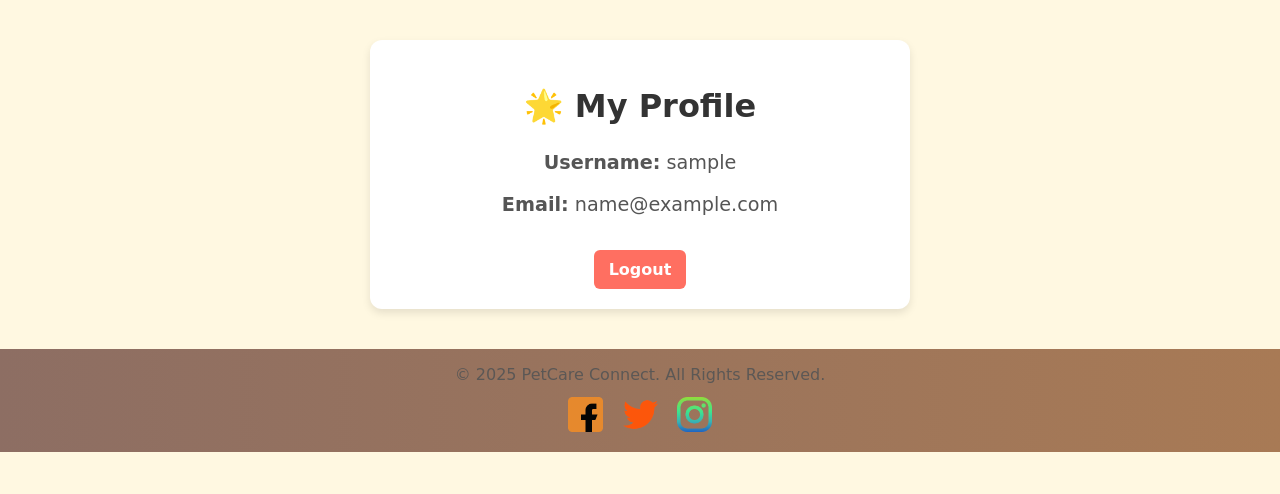
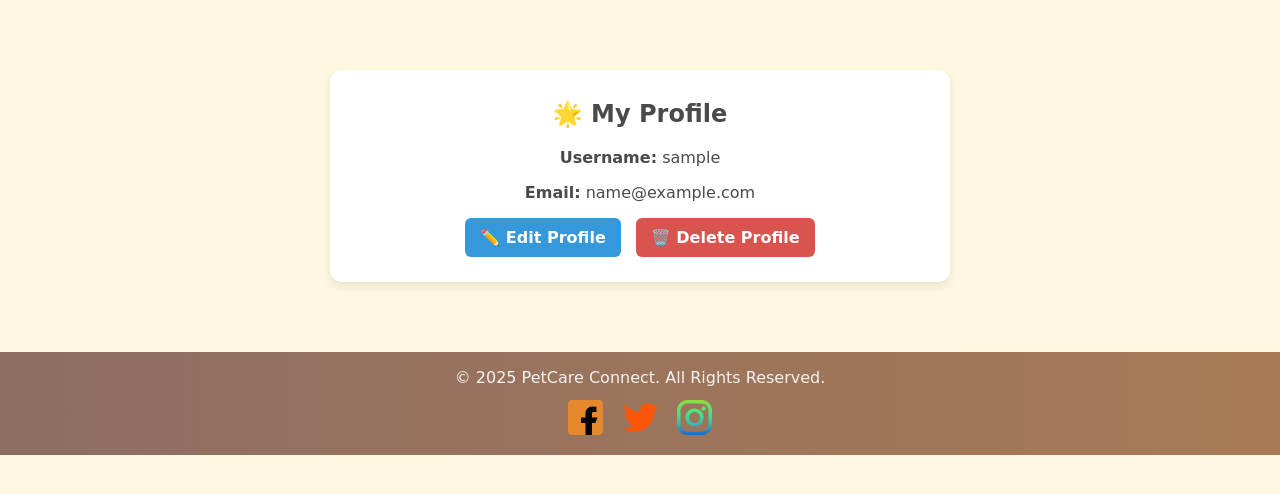
Before and after one commit to annasarabasheva/Project-with-Django-2, a Django app: page /accounts/profile/ in a window 1280 px wide. Shown: the part 99-593 px from the top of the page. Run offline with Django 4.2, Linux system fonts and the light colour scheme; the visitor is signed in with stand-in values (Sample User, id 1).

Commit message:
Add edit and delete functionality for My Profile page

```diff
--- a/PersonalProject/accounts/forms.py
+++ b/PersonalProject/accounts/forms.py
@@ -21,4 +21,4 @@ class AppUserCreationForm(UserCreationForm):
 class ProfileEditForm(forms.ModelForm):
     class Meta:
         model = Profile
-        exclude = ('user', )
+        fields = ['first_name', 'last_name', 'profile_picture']
--- a/PersonalProject/accounts/urls.py
+++ b/PersonalProject/accounts/urls.py
@@ -1,11 +1,14 @@
 from django.contrib.auth.views import LogoutView
 from django.urls import path
-from PersonalProject.accounts.views import AppUserLoginView, AppUserRegisterView, user_profile
+from PersonalProject.accounts.views import AppUserLoginView, AppUserRegisterView, user_profile, edit_profile, \
+    delete_profile
 
 urlpatterns = [
     path('login/', AppUserLoginView.as_view(), name='login'),
     path('register/', AppUserRegisterView.as_view(), name='register'),
     path('logout/', LogoutView.as_view(), name='logout'),
     path('profile/', user_profile, name='user-profile'),
+    path('edit-profile/', edit_profile, name='edit-profile'),
+    path('delete-profile/', delete_profile, name='delete-profile'),
 
 ]
--- a/PersonalProject/accounts/views.py
+++ b/PersonalProject/accounts/views.py
@@ -1,11 +1,12 @@
 from django.contrib.auth import get_user_model, login
 from django.contrib.auth.decorators import login_required
 from django.contrib.auth.views import LoginView
-from django.shortcuts import render
+from django.shortcuts import render, redirect
 from django.urls import reverse_lazy
 from django.views.generic import CreateView
 
-from PersonalProject.accounts.forms import AppUserCreationForm
+from PersonalProject.accounts.forms import AppUserCreationForm, ProfileEditForm
+from PersonalProject.pets.models import PetProfile
 
 UserModel = get_user_model()
 
@@ -31,3 +32,30 @@ class AppUserRegisterView(CreateView):
 @login_required
 def user_profile(request):
     return render(request, "accounts/user-profile.html")
+
+
+@login_required
+def edit_profile(request):
+    profile = request.user.profile
+
+    if request.method == "POST":
+        form = ProfileEditForm(request.POST, instance=profile)
+        if form.is_valid():
+            form.save()
+            return redirect("user-profile")
+
+    else:
+        form = ProfileEditForm(instance=profile)
+
+    return render(request, "accounts/edit-profile.html", {"form": form})
+
+
+@login_required
+def delete_profile(request):
+    if request.method == "POST":
+        user = request.user
+        PetProfile.objects.filter(owner=user).delete()
+        user.delete()
+        return redirect("home")
+
+    return render(request, "accounts/delete-profile.html")
--- a/static/css/accounts/user-profile.css
+++ b/static/css/accounts/user-profile.css
@@ -1,35 +1,48 @@
 .profile-container {
-    max-width: 500px;
-    margin: 40px auto;
-    padding: 20px;
+    max-width: 600px;
+    margin: 70px auto;
+    padding: 10px;
     background: white;
     border-radius: 12px;
     box-shadow: 0 4px 8px rgba(0, 0, 0, 0.1);
     text-align: center;
 }
 
-.profile-container h2 {
-    font-size: 2rem;
-    color: #333;
+.profile-pic {
+    width: 150px;
+    height: 150px;
+    border-radius: 50%;
+    object-fit: cover;
+    margin-bottom: 15px;
 }
 
-.profile-container p {
-    font-size: 1.2rem;
-    color: #555;
+.profile-actions {
+    display: flex;
+    justify-content: center;
+    gap: 15px;
+    margin-top: 15px;
 }
 
-.logout-btn {
-    display: inline-block;
-    margin-top: 15px;
+.edit-btn {
     padding: 10px 15px;
-    background: #ff6f61;
+    background: #3498db;
     color: white;
     text-decoration: none;
     border-radius: 6px;
-    font-weight: bold;
-    transition: background 0.3s;
 }
 
-.logout-btn:hover {
-    background: #e65a50;
+.edit-btn:hover {
+    background: #217dbb;
 }
+
+.delete-btn {
+    padding: 10px 15px;
+    background: #e74c3c;
+    color: white;
+    text-decoration: none;
+    border-radius: 6px;
+}
+
+.delete-btn:hover {
+    background: #c0392b;
+}
--- a/static/css/common/home.css
+++ b/static/css/common/home.css
@@ -77,7 +77,11 @@ header .logo img {
     margin-bottom: 2rem;
     color: #4a4a4a;
 }
+.features a {
+    color: #4a4a4a;
+    text-decoration:none;
 
+}
 .feature {
     display: inline-block;
     width: 250px;
--- a/static/css/pets/delete-pet-profile.css
+++ b/static/css/pets/delete-pet-profile.css
@@ -1,6 +1,6 @@
 .delete-container {
     max-width: 600px;
-    margin: 40px auto;
+    margin: 120px auto;
     padding: 20px;
     background: white;
     border-radius: 12px;
@@ -8,12 +8,12 @@
     text-align: center;
 }
 
-h2 {
+.delete-container h2 {
     font-size: 2rem;
     color: #d9534f;
 }
 
-p {
+.delete-container p {
     font-size: 1.2rem;
     color: #555;
 }
--- a/static/css/pets/edit-pet-profile.css
+++ b/static/css/pets/edit-pet-profile.css
@@ -1,6 +1,6 @@
 .edit-pet-container {
     max-width: 600px;
-    margin: 40px auto;
+    margin: 80px auto;
     padding: 20px;
     background: white;
     border-radius: 12px;
@@ -8,12 +8,12 @@
     text-align: center;
 }
 
-h2 {
+.edit-pet-container h2 {
     font-size: 2rem;
     color: #333;
 }
 
-form {
+.edit-pet-container form {
     margin-top: 20px;
 }
 
--- a/static/css/pets/pet-profile-details.css
+++ b/static/css/pets/pet-profile-details.css
@@ -2,34 +2,62 @@
     display: flex;
     justify-content: center;
     align-items: center;
-    padding: 2rem;
+    min-height: 70vh;
+    padding: 20px;
 }
 
 .pet-profile-card {
-    border: 1px solid #ddd;
-    border-radius: 8px;
-    padding: 1.5rem;
-    max-width: 600px;
+    background: white;
+    padding: 20px;
+    border-radius: 12px;
+    box-shadow: 0 4px 8px rgba(0, 0, 0, 0.1);
     text-align: center;
-    box-shadow: 0 4px 8px rgba(0, 0, 0, 0.1);
-    background-color: #fff;
+    width: 100%;
+    max-width: 500px;
+}
+
+.profile-actions {
+    display: flex;
+    justify-content: center;
+    gap: 15px;
+    margin-bottom: 15px;
+}
+
+.edit-btn {
+    padding: 10px 15px;
+    background: #3498db;
+    color: white;
+    text-decoration: none;
+    font-weight: bold;
+    border-radius: 6px;
+    transition: background 0.3s ease-in-out, transform 0.2s;
+}
+
+.edit-btn:hover {
+    background: #217dbb;
+    transform: scale(1.05);
+}
+
+.delete-btn {
+    padding: 10px 15px;
+    background: #e74c3c;
+    color: white;
+    text-decoration: none;
+    font-weight: bold;
+    border-radius: 6px;
+    transition: background 0.3s ease-in-out, transform 0.2s;
+}
+
+.delete-btn:hover {
+    background: #c0392b;
+    transform: scale(1.05);
 }
 
 .pet-photo {
-    display: block;
-    width: 95%;
+    width: 100%;
     height: auto;
+    max-height: 300px;
+    object-fit: cover;
     border-radius: 8px;
-    margin-bottom: 1rem;
-
+    margin-bottom: 15px;
 }
-
-.pet-profile-card h1 {
-    font-size: 2rem;
-    margin-bottom: 0.5rem;
-}
-
-.pet-profile-card p {
-    font-size: 1.1rem;
-    margin: 0.5rem 0;
-}
--- a/templates/accounts/user-profile.html
+++ b/templates/accounts/user-profile.html
@@ -3,9 +3,21 @@
 
 <div class="profile-container">
     <h2>🌟 My Profile</h2>
+    {% if user.profile.profile_picture %}
+        <img src="{{ user.profile.profile_picture }}" alt="Profile Picture" class="profile-pic">
+    {% endif %}
+    {% if user.profile.first_name and user.profile.last_name %}
+        <p><strong>Name:</strong> {{ user.profile.first_name }} {{ user.profile.last_name }}</p>
+    {% endif %}
+
     <p><strong>Username:</strong> {{ user.username }}</p>
     <p><strong>Email:</strong> {{ user.email }}</p>
-    <a href="{% url 'logout' %}" class="logout-btn">Logout</a>
+
+    <div class="profile-actions">
+        <a href="{% url 'edit-profile' %}" class="edit-btn">✏️ Edit Profile</a>
+        <a href="{% url 'delete-profile' %}" class="delete-btn">🗑️ Delete Profile</a>
+    </div>
+
 </div>
 
 {% endblock %}
```
Also changed, not shown: templates/accounts/delete-profile.html (added, +16 -0 lines), templates/accounts/edit-profile.html (added, +16 -0 lines), templates/pets/pet-profile-details.html (+5 -3 lines).
